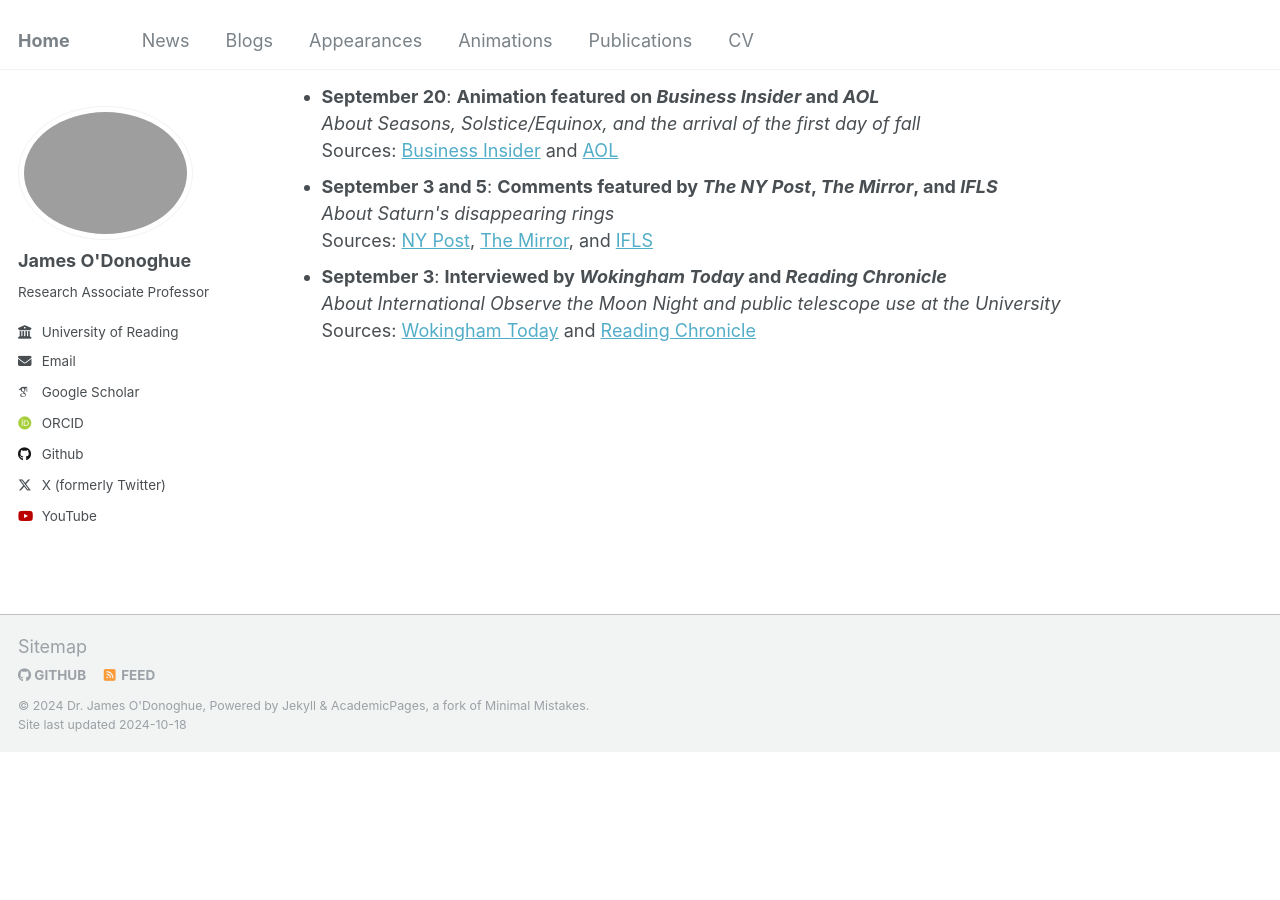
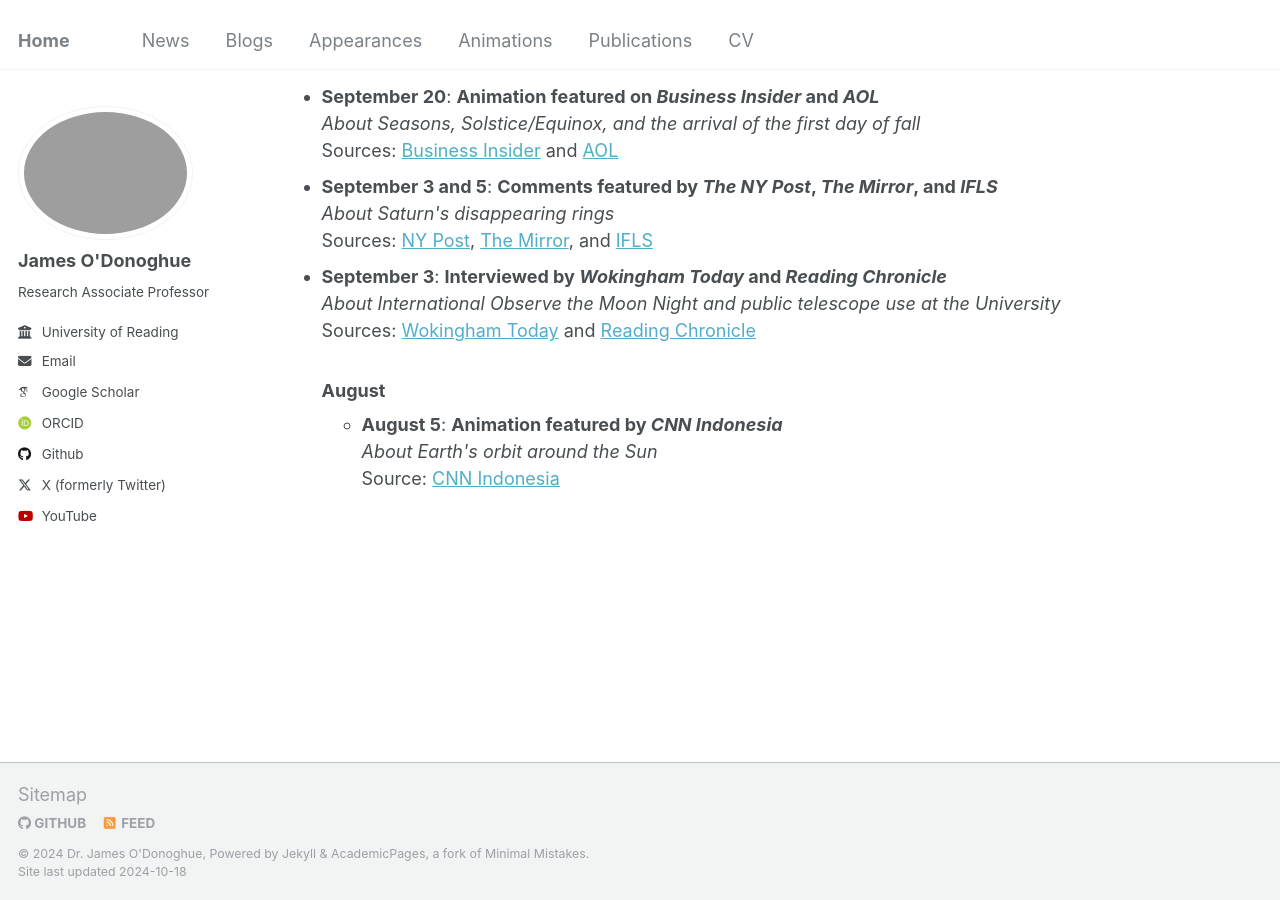
Before and after one commit to odonoghuespace/odonoghuespace.github.io, a Jekyll site: the page built from _pages/news.html, in a window 1280 px wide and 900 px high, scrolled down 756 px. Built offline with Jekyll 4.4.1, drawn with Linux system fonts in a browser that asks for light colours; some web fonts are replaced; before the commit the page ends 1509 px from its top, so only the background shows below that.

Commit message:
Update news.html

```diff
--- a/_pages/news.html
+++ b/_pages/news.html
@@ -53,5 +53,12 @@ Under construction.
     Sources: <a href="https://wokingham.today/university-open-for-public-use-of-telescopes-to-mark-international-observe-the-moon-night/">Wokingham Today</a> and <a href="https://www.readingchronicle.co.uk/news/24556570.nasa-lands-reading-international-observe-moon-night/">Reading Chronicle</a>
   </li>
 
+<h3>August</h3>
+<ul>
+  <li><strong>August 5</strong>: <strong>Animation featured by <em>CNN Indonesia</em></strong><br>
+    <em>About Earth's orbit around the Sun</em><br>
+    Source: <a href="https://www.cnnindonesia.com/teknologi/20240802153526-199-1128528/ahli-tegaskan-bumi-tetap-mengelilingi-matahari-poros-di-dekatnya">CNN Indonesia</a>
+  </li>
+
 
 </ul>
```
